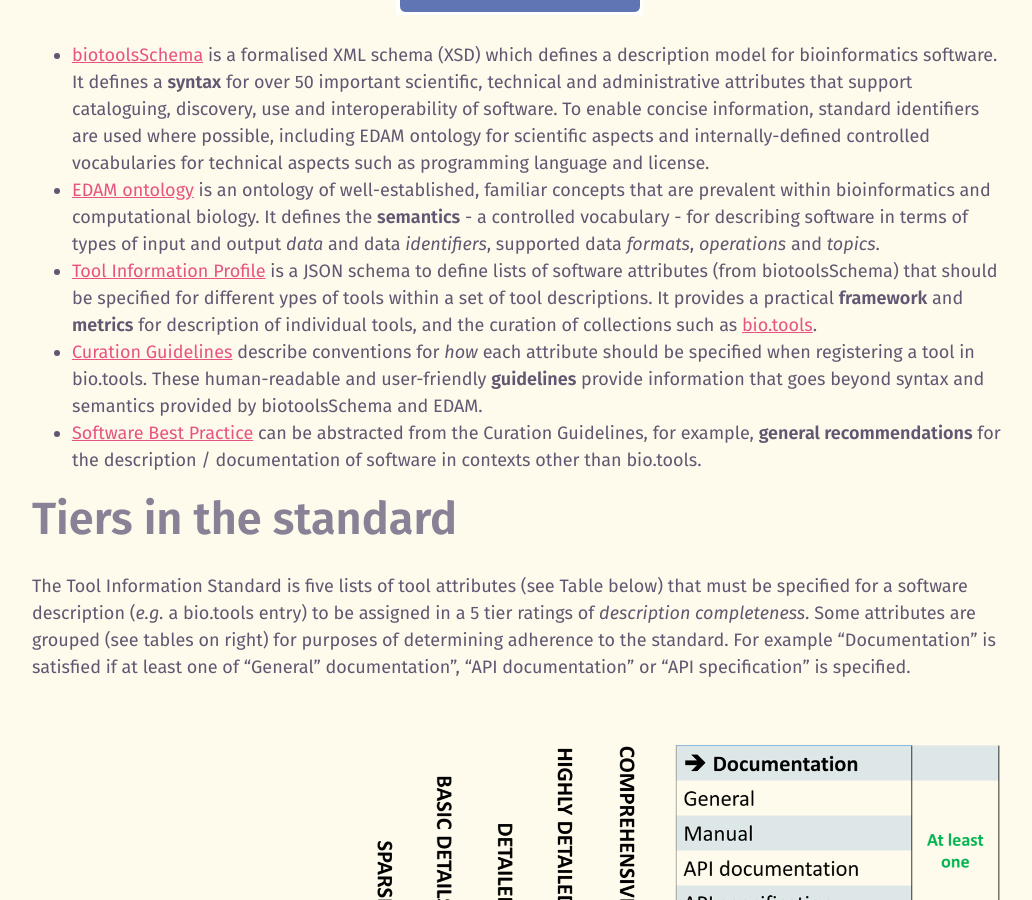
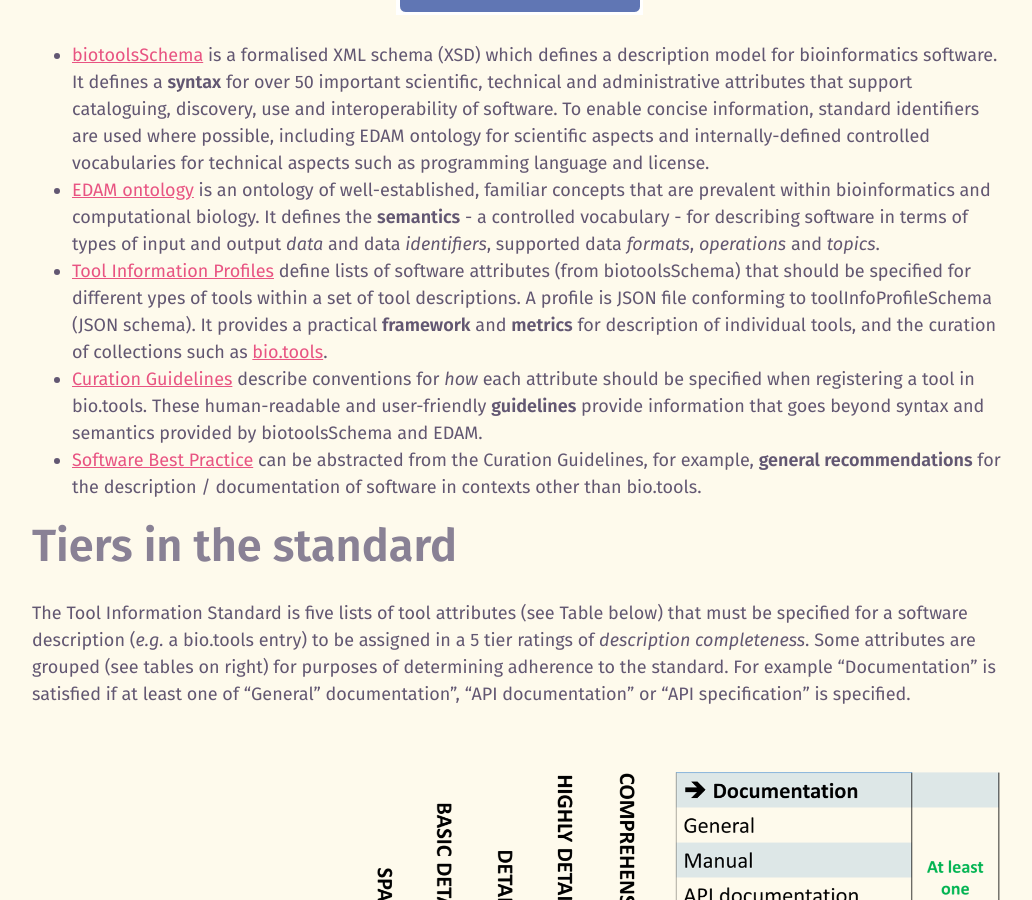
Before and after one commit to bio-tools/Tool-Information-Standards, a Jekyll site: the page built from docs/tool_information_standard.md, in a window 1280 px wide and 900 px high, scrolled down 791 px. Shown: the whole window, without its empty margins (40-1072 px from the left). Built offline with Jekyll 4.4.1, drawn with Linux system fonts in a browser that asks for light colours.

Commit message:
Update tool_information_standard.md

```diff
--- a/docs/tool_information_standard.md
+++ b/docs/tool_information_standard.md
@@ -9,7 +9,7 @@ The **Tool Information Standards** are a stack of interrelated technologies and
 
 - [biotoolsSchema](https://github.com/bio-tools/biotoolsschema) is a formalised XML schema (XSD) which defines a description model for bioinformatics software. It defines a **syntax** for over 50 important scientific, technical and administrative attributes that support cataloguing, discovery, use and interoperability of software. To enable concise information, standard identifiers are used where possible, including EDAM ontology for scientific aspects and internally-defined controlled vocabularies for technical aspects such as programming language and license.
 - [EDAM ontology](https://github.com/edamontology/edamontology) is an ontology of well-established, familiar concepts that are prevalent within bioinformatics and computational biology. It defines the **semantics** - a controlled vocabulary - for describing software in terms of types of input and output *data* and data *identifiers*, supported data *formats*, *operations* and *topics*.
-- [Tool Information Profile](http://github.com/bio-tools/tool-information-profile) is a JSON schema to define lists of software attributes (from biotoolsSchema) that should be specified for different ypes of tools within a set of tool descriptions. It provides a practical **framework** and **metrics** for description of individual tools, and the curation of collections such as [bio.tools](https://bio.tools).
+- [Tool Information Profiles](http://github.com/bio-tools/tool-information-profile) define lists of software attributes (from biotoolsSchema) that should be specified for different ypes of tools within a set of tool descriptions. A profile is JSON file conforming to toolInfoProfileSchema (JSON schema). It provides a practical **framework** and **metrics** for description of individual tools, and the curation of collections such as [bio.tools](https://bio.tools).
 - [Curation Guidelines](http://biotools.readthedocs.io/en/latest/curators_guide.html) describe conventions for *how* each attribute should be specified when registering a tool in bio.tools.  These human-readable and user-friendly **guidelines** provide information that goes beyond syntax and semantics provided by biotoolsSchema and EDAM.
 - [Software Best Practice](https://todo) can be abstracted from the Curation Guidelines, for example, **general recommendations** for the description / documentation of software in contexts other than bio.tools.
 
```
